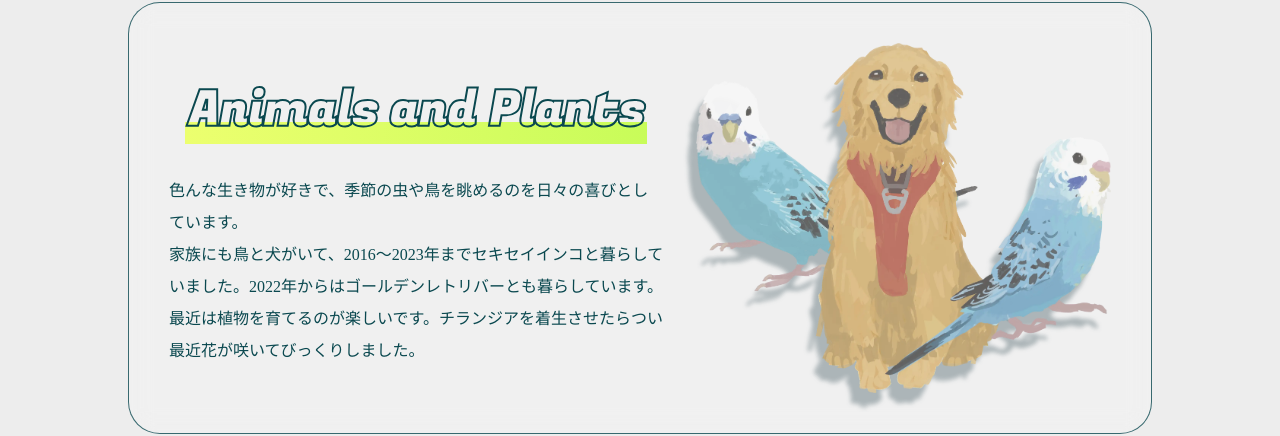
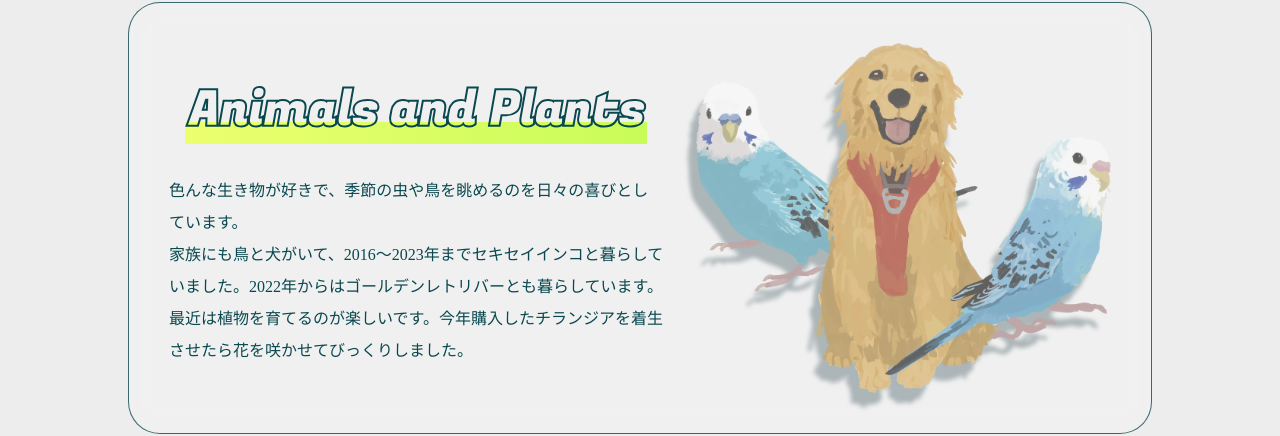
Before and after one commit to moppi-rgb/self-introduction, a website: page index.html in a window 1280 px wide. Shown: the part 3672-4108 px from the top of the page. Drawn offline with nearby package versions, Linux system fonts and the light colour scheme; files that its build step writes are made by us from their sources; a web font is replaced by a local one.

Commit message:
サイト内の文章を少し変更

```diff
--- a/index.html
+++ b/index.html
@@ -166,7 +166,7 @@
               <p class="order-3 text-left leading-8 font-medium 2xl:text-lg 2xl:leading-9">
                 色んな生き物が好きで、季節の虫や鳥を眺めるのを日々の喜びとしています。<br>
                 家族にも鳥と犬がいて、2016～2023年までセキセイインコと暮らしていました。2022年からはゴールデンレトリバーとも暮らしています。<br>
-                最近は植物を育てるのが楽しいです。チランジアを着生させたらつい最近花が咲いてびっくりしました。
+                最近は植物を育てるのが楽しいです。今年購入したチランジアを着生させたら花を咲かせてびっくりしました。
               </p>
             </div>
             <picture class="drop-shadow-[-9px_15px_2px_rgba(42,69,76,0.35)]">
```
